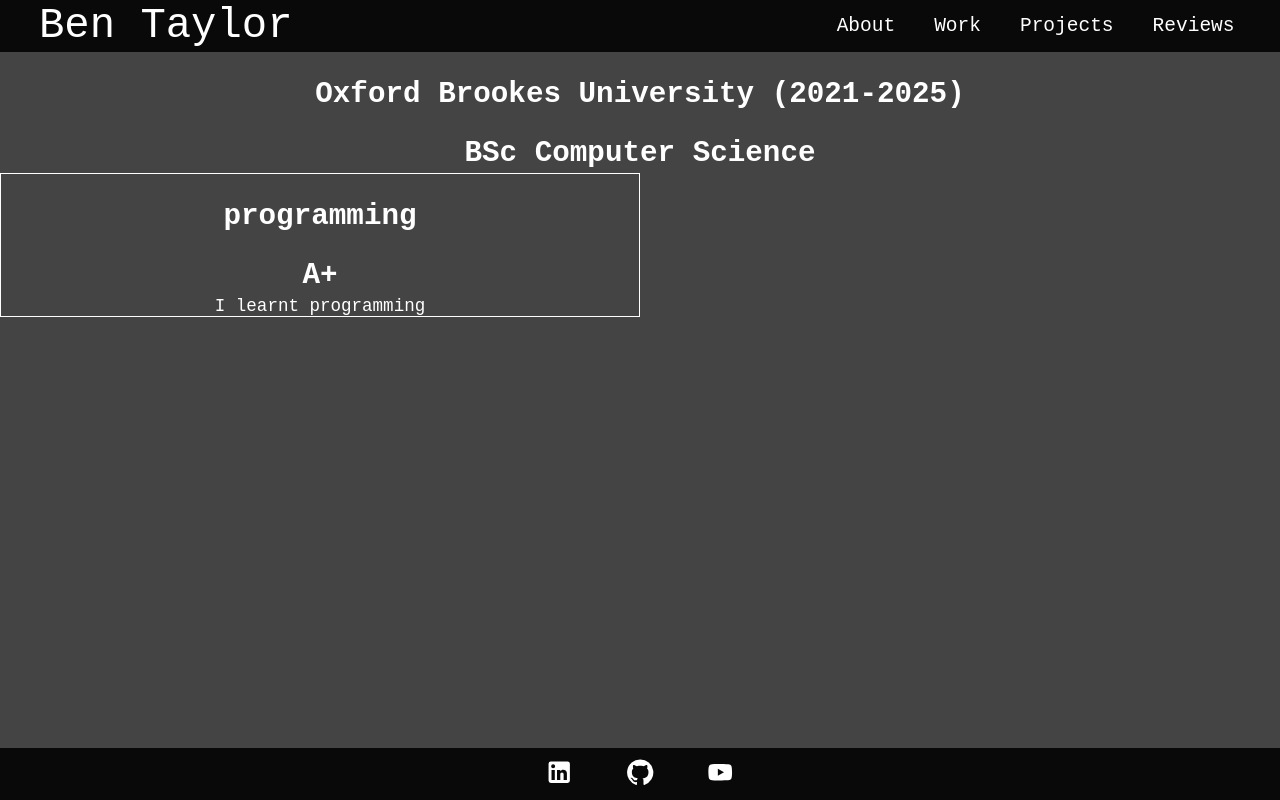
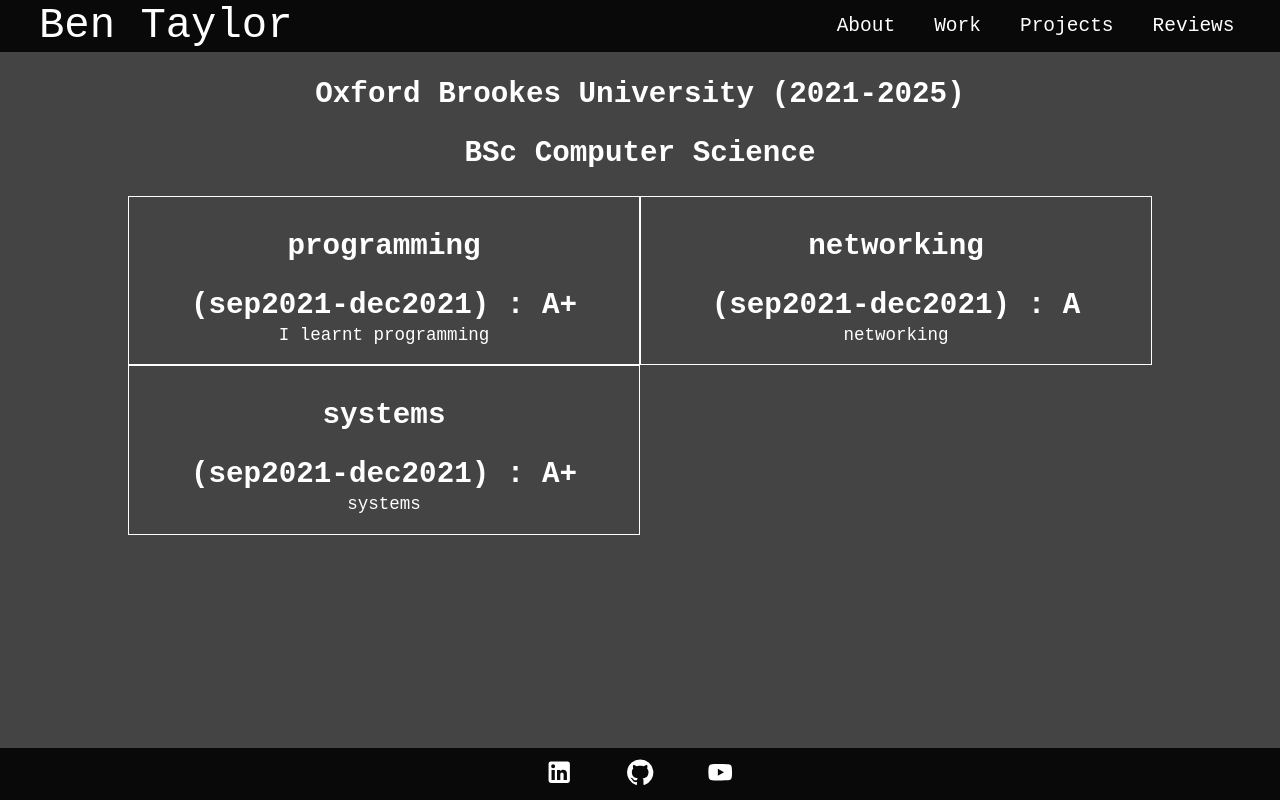
Before and after one commit to BenTaylor25/WebPortfolio2023, a React (Vite) app in the folder web-portfolio-2023/: page /WebPortfolio2023/education in a window 1280 px wide. Built offline with nearby package versions, Linux system fonts and the light colour scheme.

Commit message:
education page grid

```diff
--- /dev/null
+++ b/web-portfolio-2023/src/components/Education/EducationModule.scss
@@ -0,0 +1,8 @@
+
+article.module {
+    display: flex;
+    flex-direction: column;
+    border: 1px solid white;
+    padding: 0.5rem;
+    padding-bottom: 1.5rem;
+}
--- a/web-portfolio-2023/src/components/Education/EducationModule.tsx
+++ b/web-portfolio-2023/src/components/Education/EducationModule.tsx
@@ -1,6 +1,8 @@
+import './EducationModule.scss';
 
 export type ModuleProps = {
     name: string,
+    date: string,
     grade: string,
     text: string,
 }
@@ -9,7 +11,7 @@ export default function EducationModule(props: ModuleProps) {
     return (
         <article className="module">
             <h1>{ props.name }</h1>
-            <h2>{ props.grade }</h2>
+            <h2>({ props.date }) : { props.grade }</h2>
             <p>{ props.text }</p>
         </article>
     );
--- a/web-portfolio-2023/src/components/pages/Education.scss
+++ b/web-portfolio-2023/src/components/pages/Education.scss
@@ -1,19 +1,23 @@
 
 main.Education {
     section#education-institution {
+        width: 80vw;
+        margin-left: 10vw;
+
+        @media screen and (orientation: portrait) {
+            width: 95vw;
+            margin-left: 2.5vw;
+        }
+
+
         h1, h2 {
             font-size: 2.25rem;
         }
 
         section#education-modules {
+            margin-top: 2rem;
             display: grid;
-
-            article.module {
-                display: flex;
-                flex-direction: column;
-                max-width: 50%;
-                border: 1px solid white;
-            }
+            grid-template-columns: repeat(auto-fit, minmax(35rem, 1fr));
         }
     }
 }
--- a/web-portfolio-2023/src/components/pages/Education.tsx
+++ b/web-portfolio-2023/src/components/pages/Education.tsx
@@ -4,11 +4,26 @@ import EducationModule from '../Education/EducationModule';
 import { ModuleProps } from '../Education/EducationModule';
 
 export default function Education() {
-    let test: ModuleProps = {
-        name: "programming",
-        grade: "A+",
-        text: "I learnt programming",
-    }
+    const test: ModuleProps[] = [
+        {
+            name: "programming",
+            date: "sep2021-dec2021",
+            grade: "A+",
+            text: "I learnt programming",
+        },
+        {
+            name: "networking",
+            date: "sep2021-dec2021",
+            grade: "A",
+            text: "networking",
+        },
+        {
+            name: "systems",
+            date: "sep2021-dec2021",
+            grade: "A+",
+            text: "systems",
+        }
+    ];
 
     return (
         <main className="Education">
@@ -16,7 +31,12 @@ export default function Education() {
                 <h1>Oxford Brookes University (2021-2025)</h1>
                 <h2>BSc Computer Science</h2>
                 <section id="education-modules">
-                    <EducationModule {...test} />
+                    {
+                        test.map(t => {
+                            return <EducationModule {...t} />;
+                        })
+                    }
+                    {/* <EducationModule {...test} /> */}
                 </section>
             </section>
         </main>
```
